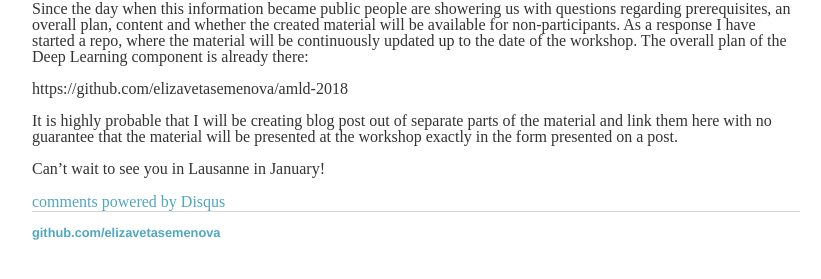
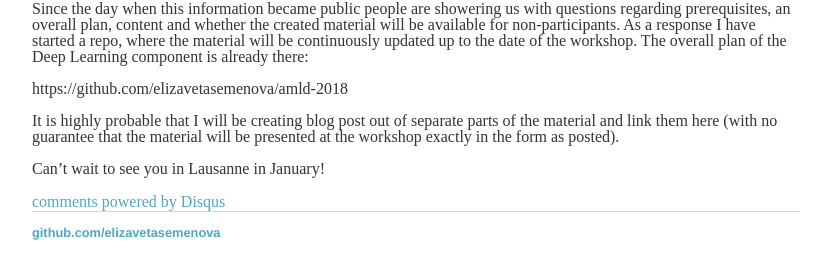
Before and after one commit to elizavetasemenova/elizavetasemenova.github.io, a Jekyll site: the page built from _posts/2018-01-07-Teaching-a-workshop-on-DL-for-NLP.md, in a window 1280 px wide. Shown: the part 261-540 px from the top of the page, without its empty margins (224-1045 px from the left). Built offline with Jekyll 4.4.1, drawn with Linux system fonts in a browser that asks for light colours; comment, search, counter and statistics services are not loaded.

Commit message:
Update 2018-01-07-Teaching-a-workshop-on-DL-for-NLP.md

```diff
--- a/_posts/2018-01-07-Teaching-a-workshop-on-DL-for-NLP.md
+++ b/_posts/2018-01-07-Teaching-a-workshop-on-DL-for-NLP.md
@@ -14,6 +14,6 @@ Since the day when this information became public people are showering us with q
 
 https://github.com/elizavetasemenova/amld-2018
 
-It is highly probable that I will be creating blog post out of separate parts of the material and link them here with no guarantee that the material will be presented at the workshop exactly in the form presented on a post.
+It is highly probable that I will be creating blog post out of separate parts of the material and link them here (with no guarantee that the material will be presented at the workshop exactly in the form as posted).
 
 Can't wait to see you in Lausanne in January!
```
